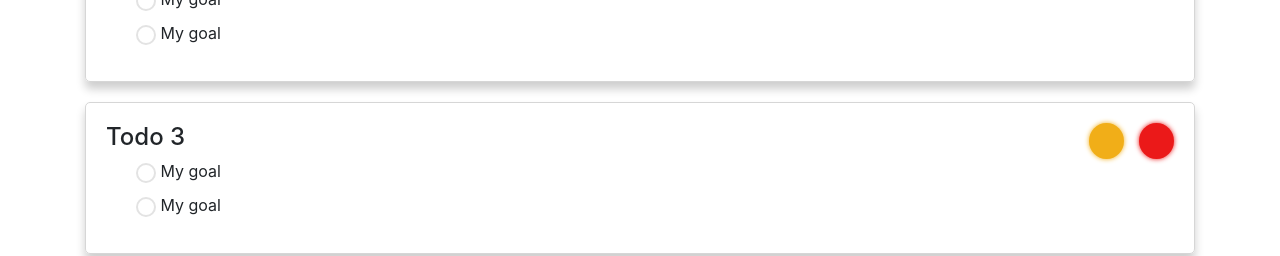
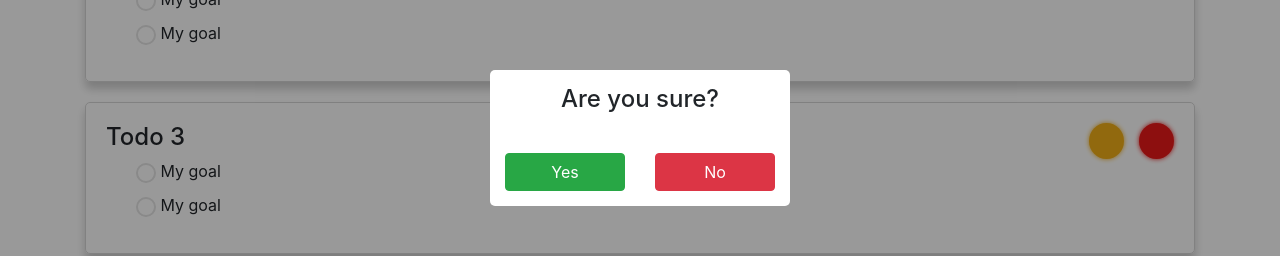
Before and after one commit to karapv/todo-app, a Vue app: page / in a window 1280 px wide. Both pictures are taken after a click on the element 1156 px from the left and 59 px from the top of the page. Shown: the part 262-518 px from the top of the page. Built offline with nearby package versions, Linux system fonts and the light colour scheme; some icons are missing.

Commit message:
add new fixes

```diff
--- a/src/App.sass
+++ b/src/App.sass
@@ -12,8 +12,12 @@
   background: #555
 html,body,#app
   height: 100%
+#app
+  position: relative
 .grid-container
   display: grid
+.flex-container
+  display: flex
 //Buttons
 .btns
   border-radius: 50%
@@ -33,3 +37,8 @@ html,body,#app
   font-size: 13px
   padding-left: 14px
   margin-top: 5px
+//Animations
+.list-enter-active, .list-leave-active
+  transition: all 500ms
+.list-enter, .list-leave-to
+  opacity: 0
--- a/src/App.vue
+++ b/src/App.vue
@@ -1,8 +1,16 @@
 <template>
   <div id="app">
     <router-view/>
+    <PopupConfirm/>
   </div>
 </template>
 <style lang="sass">
   @import "App"
 </style>
+
+<script>
+  import PopupConfirm from "@/components/popup-confirm/popup-confirm";
+  export default {
+    components: {PopupConfirm}
+  }
+</script>
--- /dev/null
+++ b/src/components/popup-confirm/popup-confirm.sass
@@ -0,0 +1,26 @@
+.popup
+  position: fixed
+  top: 0
+  right: 0
+  left: 0
+  bottom: 0
+  z-index: 2
+  background-color: #00000066
+  display: none
+  &.active
+    display: block
+.popup-container
+  height: 100%
+  justify-content: center
+  align-items: center
+.confirm-popup
+  background-color: #fff
+  border-radius: 5px
+  padding: 15px
+  min-width: 300px
+  max-width: 320px
+  text-align: center
+.confirm-popup-btns
+  margin-top: 40px
+  grid-template-columns: repeat(2,1fr)
+  grid-gap: 30px
--- /dev/null
+++ b/src/components/popup-confirm/popup-confirm.vue
@@ -0,0 +1,38 @@
+<template>
+    <div :class="{'popup': true,'active': this.getPopup.enable}">
+        <div class="flex-container popup-container">
+            <div class="confirm-popup">
+                <h4 class="confirm-popup-title">Are you sure?</h4>
+                <div class="grid-container confirm-popup-btns">
+                    <b-button variant="success" class="btn-popup" @click="confirmPopup">Yes</b-button>
+                    <b-button variant="danger" class="btn-popup" @click="cancelPopup">No</b-button>
+                </div>
+            </div>
+        </div>
+    </div>
+</template>
+<style lang="sass">
+  @import "popup-confirm"
+</style>
+<script lang="ts">
+    import { mapGetters } from 'vuex';
+    export default {
+        name: "popup-confirm",
+        data(){
+            return{
+
+            }
+        },
+        computed:{
+            ...mapGetters(['getPopup'])
+        },
+        methods:{
+            confirmPopup(): void {
+                this.$store.dispatch('changePopup',{enable: false, confirm: true, id: this.getPopup.id});
+            },
+            cancelPopup(): void {
+                this.$store.dispatch('changePopup',{enable: false, confirm: false, id: this.getPopup.id});
+            }
+        }
+    }
+</script>
--- a/src/components/todo-form/todo-form.vue
+++ b/src/components/todo-form/todo-form.vue
@@ -43,6 +43,7 @@
     @import "todo-form"
 </style>
 <script lang="ts">
+    import {mapGetters} from "vuex";
     export default {
         name: 'TodoForm',
         data(){
@@ -55,13 +56,30 @@
                 currentTask: null,
                 isTask: false,
                 checkTitle: false,
-                checkTask: false
+                checkTask: false,
+                confirmPopup: false
             }
+        },
+        computed:{
+          ...mapGetters([
+              'getPopup'
+          ])
         },
         watch:{
          'todo.tasks': function(arr){
              if(arr.length>0){
                  this.isTask = true;
+             }
+         },
+         'getPopup': function (popup) {
+             if(popup.confirm){
+              const newTask: [{id: number; text: string; done: boolean}] = this.todo.tasks.filter((item)=>{
+                  if(item.id !== popup.id){
+                      return item
+                  }
+              });
+              this.todo.tasks = newTask;
+              localStorage.currentTodo = JSON.stringify(newTask);
              }
          }
         },
@@ -96,10 +114,7 @@
                }
             },
             removeTask(id: number): void{
-                const idx: number = this.todo.tasks.findIndex((item) => item.id === id),
-                      newTask: [{id: number; text: string; done: boolean}] = [this.todo.tasks.slice(0,idx),this.todo.tasks.slice(idx+1)];
-                this.todo.tasks = newTask;
-                localStorage.currentTodo = JSON.stringify(newTask);
+                this.$store.dispatch('changePopup',{enable: true, confirm: false, cancel: false,id: id});
             },
             createTodo(e: { preventDefault: () => void }): void{
                 e.preventDefault();
@@ -113,9 +128,8 @@
                     this.checkTitle = false;
                     this.checkTask = false;
                     const currentDate = new Date(),
-                           id: number =  currentDate.getTime()+2,
-                          {title,tasks} = this.todo;
-                    this.$store.dispatch('CreateTask',{id,title, tasks});
+                           id: number =  currentDate.getTime()+2;
+                    this.$store.dispatch('CreateTask',{id:id ,title: this.todo.title, tasks: this.todo.tasks});
                     localStorage.currentTodo = '';
                     this.todo = {
                         id: '',
--- a/src/components/todo-list/todo-list.vue
+++ b/src/components/todo-list/todo-list.vue
@@ -1,29 +1,29 @@
 <template>
     <div class="container todo-list">
-        <div class="row">
+            <transition-group name="list" class="row" tag="div">
             <div class="col-lg-12 todo-list-item" v-for="todo in getTodos" :key="todo.id">
                 <div class="todo-list-item-container">
                     <header class="grid-container todo-list-item-header">
                         <h4 class="todo-list-item-title">{{todo.title}}</h4>
                         <div class="grid-container todo-list-item-buttons">
                             <div class="btns btn-change"><vue-fontawesome icon="pencil"></vue-fontawesome></div>
-                            <div class="btns btn-delete"><vue-fontawesome icon="trash"></vue-fontawesome></div>
+                            <div class="btns btn-delete" @click="deleteTodo(todo.id)"><vue-fontawesome icon="trash"></vue-fontawesome></div>
                         </div>
                     </header>
                     <footer class="todo-list-item-footer">
-                        <ul class="todo-list-goals">
-                            <li class="todo-list-goals-item" v-for="tasks in todo.tasks.slice(0, 2)"  :key="tasks.id"><span :class="{'task-check': true,'done': tasks.done}"><vue-fontawesome icon="check"></vue-fontawesome></span> {{tasks.text}}</li>
+                        <ul class="todo-list-goals" >
+                            <li class="todo-list-goals-item" v-for="tasks in todo.tasks.slice(0, todo.tasks.length>1?2:1)"  :key="tasks.id"><span :class="{'task-check': true,'done': tasks.done}"><vue-fontawesome icon="check"></vue-fontawesome></span> {{tasks.text}}</li>
                         </ul>
                     </footer>
                 </div>
             </div>
-        </div>
+            </transition-group>
     </div>
 </template>
 <style lang="sass">
     @import "todo-list"
 </style>
-<script>
+<script lang="ts">
     import { mapGetters } from 'vuex';
     export default {
         name: 'TodoList',
@@ -34,8 +34,27 @@
         },
         computed:{
             ...mapGetters([
-                'getTodos'
+                'getTodos',
+                'getPopup'
             ])
+        },
+        watch: {
+            'getPopup': function (popup) {
+                if(popup.confirm){
+                    const newTodos: [{id: number; title: string; todos: [{id: number; text: string; done: boolean}]}]= this.getTodos.filter((item)=>{
+                        if(item.id !== popup.id){
+                            return item
+                        }
+                    });
+                    this.$store.dispatch('changeTodo', newTodos);
+                }
+            }
+        },
+        methods:{
+            deleteTodo(id: number): void {
+                this.$store.dispatch('changePopup',{enable: true, confirm: false, cancel: false,id: id});
+            }
         }
+
     }
 </script>
--- a/src/store/index.ts
+++ b/src/store/index.ts
@@ -9,7 +9,8 @@ export default new Vuex.Store({
       {id: 1,title: 'Todo 1',tasks:[{id:1,text: 'My goal',done: false},{id:2,text: 'My goal',done: false},{id:3,text: 'My goal',done: false},{id:4,text: 'My goal',done: false}]},
       {id: 2,title: 'Todo 2',tasks:[{id:1,text: 'My goal',done: false},{id:2,text: 'My goal',done: false},{id:3,text: 'My goal',done: false},{id:4,text: 'My goal',done: false}]},
       {id: 3,title: 'Todo 3',tasks:[{id:1,text: 'My goal',done: false},{id:2,text: 'My goal',done: false},{id:3,text: 'My goal',done: false},{id:4,text: 'My goal',done: false}]},
-    ]
+    ],
+    popup: {enable: false, confirm: false,id: null}
   },
   getters:{
     getTodos: (state): { id: number; title: string; tasks: { id: number; text: string; done: boolean }[] }[] => {
@@ -19,13 +20,22 @@ export default new Vuex.Store({
       }else {
         return state.todos;
       }
-    }
+    },
+    getPopup: state => state.popup
   },
   mutations: {
     CreateTask:(state,todo): void=>{
-      const oldTodo = state.todos,
+      const oldTodo = typeof state.todos === 'string'?JSON.parse(state.todos):state.todos,
             currentTodo = [...oldTodo,todo],
             toJson = JSON.stringify(currentTodo);
+      localStorage.todos = toJson;
+      state.todos = localStorage.todos;
+    },
+    changePopup: (state: [{enable: boolean; confirm: boolean; id: null}],popup: [{enable: boolean; confirm: boolean; id: null}]): void=>{
+      state.popup = popup;
+    },
+    changeTodo: (state,todos)=>{
+      const toJson = JSON.stringify(todos);
       localStorage.todos = toJson;
       state.todos = localStorage.todos;
     }
@@ -33,6 +43,12 @@ export default new Vuex.Store({
   actions: {
     CreateTask:(content,todo: [{id: number; title: string; tasks: [{ id: number; text: string; done: boolean }]}]): void=>{
       content.commit('CreateTask',todo);
+    },
+    changePopup: (content, popup: [{enable: boolean; confirm: boolean; id: null}]): void=>{
+      content.commit('changePopup',popup);
+    },
+    changeTodo: (content, todos)=>{
+      content.commit('changeTodo',todos);
     }
   }
 })
```
